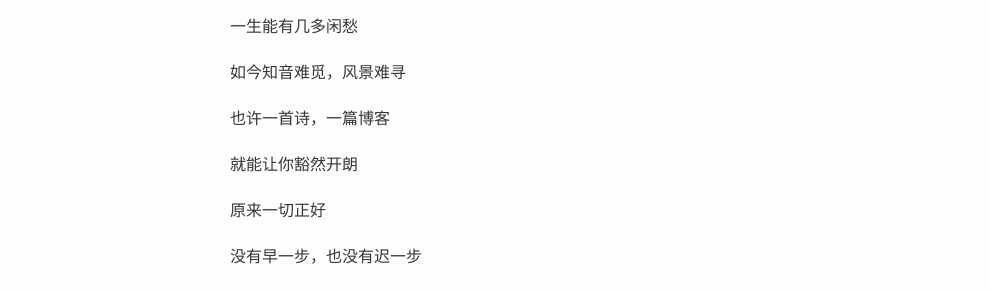
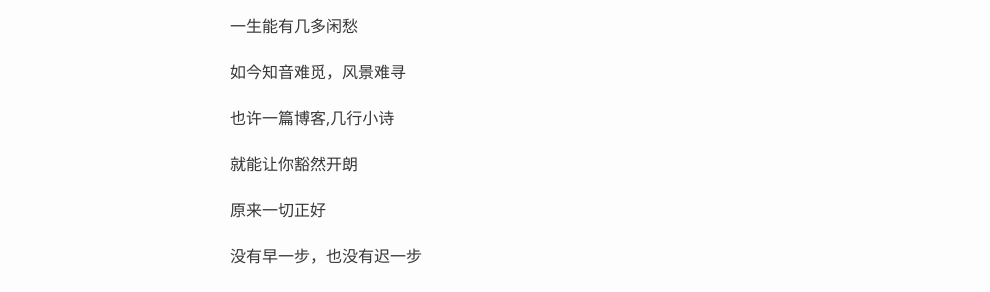
Before and after one commit to Doflawingo/Doflawingo.github.io, a Jekyll site: the page built from _posts/2018-12-27-轻松搭建个人博客.md, in a window 1280 px wide. Shown: the part 286-578 px from the top of the page, without its empty margins (140-1130 px from the left). Built offline with Jekyll 4.4.1, drawn with Linux system fonts in a browser that asks for light colours.

Commit message:
update blog

```diff
--- a/_posts/2018-12-27-轻松搭建个人博客.md
+++ b/_posts/2018-12-27-轻松搭建个人博客.md
@@ -13,7 +13,7 @@ categories: Blog
 
 如今知音难觅，风景难寻
 
-也许一首诗，一篇博客
+也许一篇博客,几行小诗
 
 就能让你豁然开朗
 
```
